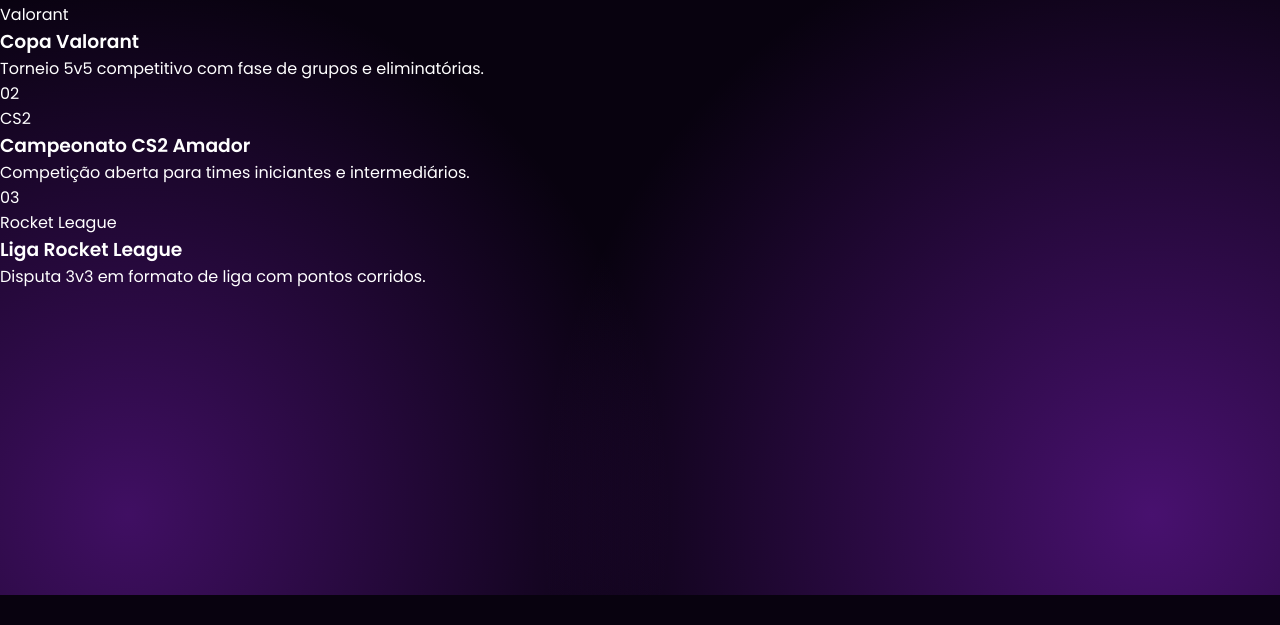
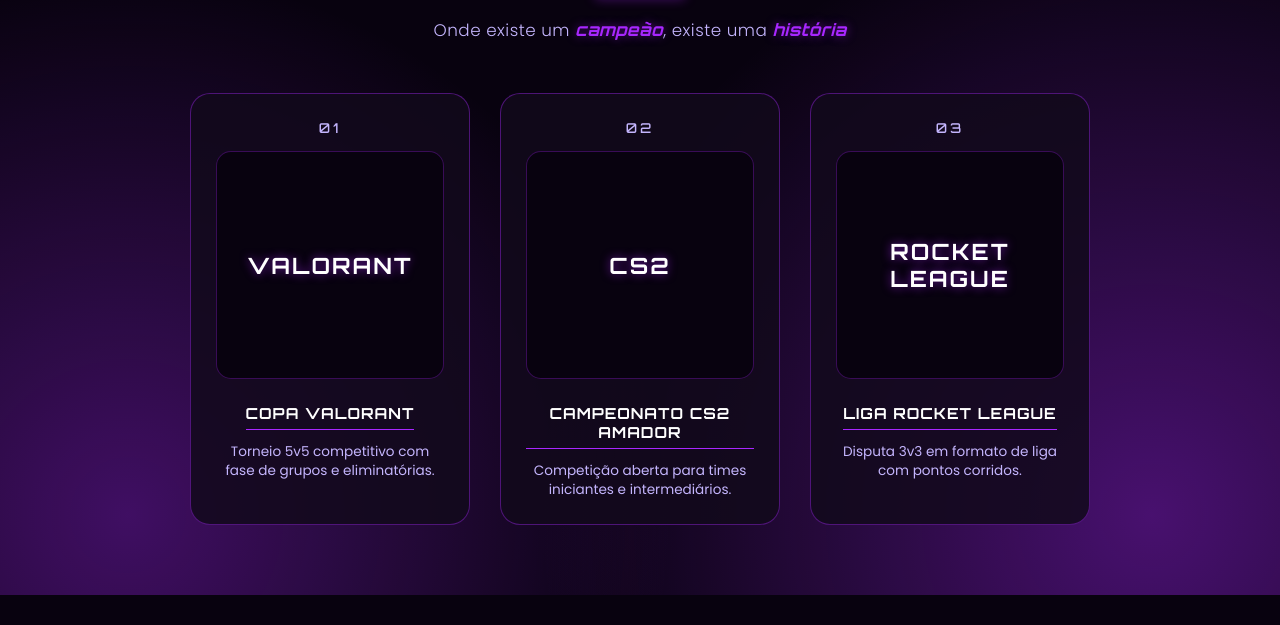
Before and after one commit to ErmesonBiel/Pentagon---IFRN, a plain HTML site: page frontend/campeonatos.html in a window 1280 px wide. Shown: the part 205-830 px from the top of the page. Before the commit the page ends 800 px from the top, so only its background shows below. Drawn offline with Linux system fonts and the light colour scheme.

Commit message:
Ajuste do ccs e html da aba campeonatos

```diff
--- a/frontend/campeonatos.html
+++ b/frontend/campeonatos.html
@@ -4,7 +4,7 @@
   <meta charset="UTF-8">
   <title>Pentagon - Registrar Partida</title>
   <link rel="stylesheet" href="css/style.css">
-  <link rel="stylesheet" href="css/partidas.css">
+  <link rel="stylesheet" href="css/campeonatos.css">
 </head>
 <body>
   <header class="navbar">
@@ -17,9 +17,9 @@
     </nav>
   </header>
 
-    <main class="conteudo">
+    <main class="campeonatos-wrapper">
 
-        <h1 class="titulo principal">Campeonatos ativos</h1>
+        <h1 class="titulo-principal">Campeonatos ativos</h1>
 
         <p class="subtitulo">
           Onde existe um <em>campeão</em>, existe uma <em>história</em>
--- a/frontend/css/campeonatos.css
+++ b/frontend/css/campeonatos.css
@@ -1,7 +1,7 @@
 .campeonatos-wrapper {
-    max-width: 1100px;
+    max-width: 1200px;
     margin: 0 auto;
-    padding: 60px 40px 100px;
+    padding: 60px 20px 100px;
     text-align: center;
 }
 
@@ -35,7 +35,7 @@ p.subtitulo {
     font-weight: 300;
     color: #c4b5fd;
     text-align: center;
-    margin-bottom: 70px;
+    margin-bottom: 50px;
     letter-spacing: 0.5px;
 }
 
@@ -48,10 +48,12 @@ p.subtitulo em {
 }
 
 section.grade-campeonatos {
-    display: grid;
-    grid-template-columns: repeat(3, 1fr);
-    gap: 50px;
-    max-width: 950px;
+    display: flex;
+    justify-content: center;
+    align-items: stretch;
+    flex-wrap: wrap;
+    gap: 30px;
+    max-width: 1000px;
     margin: 0 auto;
 }
 
@@ -60,6 +62,18 @@ div.campeonato-card {
     flex-direction: column;
     align-items: center;
     text-align: center;
+    background: var(--card-bg);
+    border: 1px solid rgba(168, 39, 255, 0.4);
+    border-radius: 20px;
+    padding: 25px;
+    width: 280px;
+    transition: transform 0.3s, border-color 0.3s, box-shadow 0.3s;
+}
+
+div.campeonato-card:hover {
+    transform: translateY(-6px);
+    border-color: var(--purple-primary);
+    box-shadow: 0 0 25px rgba(168, 39, 255, 0.55);
 }
 
 .card-numero {
@@ -74,25 +88,19 @@ div.campeonato-card {
 .card-quadrado {
     width: 100%;
     aspect-ratio: 1 / 1;
-    background: var(--card-bg);
-    border: 1px solid rgba(168, 39, 255, 0.4);
-    border-radius: 20px;
+    background: #08020f;
+    border: 1px solid rgba(168, 39, 255, 0.3);
+    border-radius: 15px;
     display: flex;
     align-items: center;
     justify-content: center;
-    padding: 20px;
-    transition: transform 0.3s, border-color 0.3s, box-shadow 0.3s;
-}
-
-.campeonato-card:hover .card-quadrado {
-    transform: translateY(-6px);
-    border-color: var(--purple-primary);
-    box-shadow: 0 0 25px rgba(168, 39, 255, 0.55);
+    padding: 15px;
+    margin-bottom: 15px;
 }
 
 .card-jogo {
     font-family: 'Orbitron', sans-serif;
-    font-size: 1.6rem;
+    font-size: 1.4rem;
     font-weight: 700;
     color: #fff;
     letter-spacing: 2px;
@@ -104,10 +112,10 @@ div.campeonato-card {
 
 .card-titulo {
     font-family: 'Orbitron', sans-serif;
-    margin-top: 22px;
+    margin-top: 10px;
     font-size: 0.95rem;
     font-weight: 700;
-    letter-spacing: 2px;
+    letter-spacing: 1px;
     text-transform: uppercase;
     color: #fff;
     border-bottom: 1px solid var(--purple-primary);
@@ -116,11 +124,10 @@ div.campeonato-card {
 }
 
 .card-descricao {
-    margin-top: 14px;
+    margin-top: 12px;
     font-size: 0.85rem;
     color: #c4b5fd;
-    line-height: 1.5;
-    max-width: 260px;
+    line-height: 1.4;
     text-align: center;
 }
 
@@ -136,13 +143,11 @@ div.campeonato-card {
 
     .subtitulo {
         font-size: 0.95rem;
-        margin-bottom: 50px;
+        margin-bottom: 40px;
     }
 
-    .grade-campeonatos {
-        grid-template-columns: 1fr;
-        gap: 50px;
+    section.grade-campeonatos {
+        flex-direction: column;
+        align-items: center;
     }
-
-
 }
```
